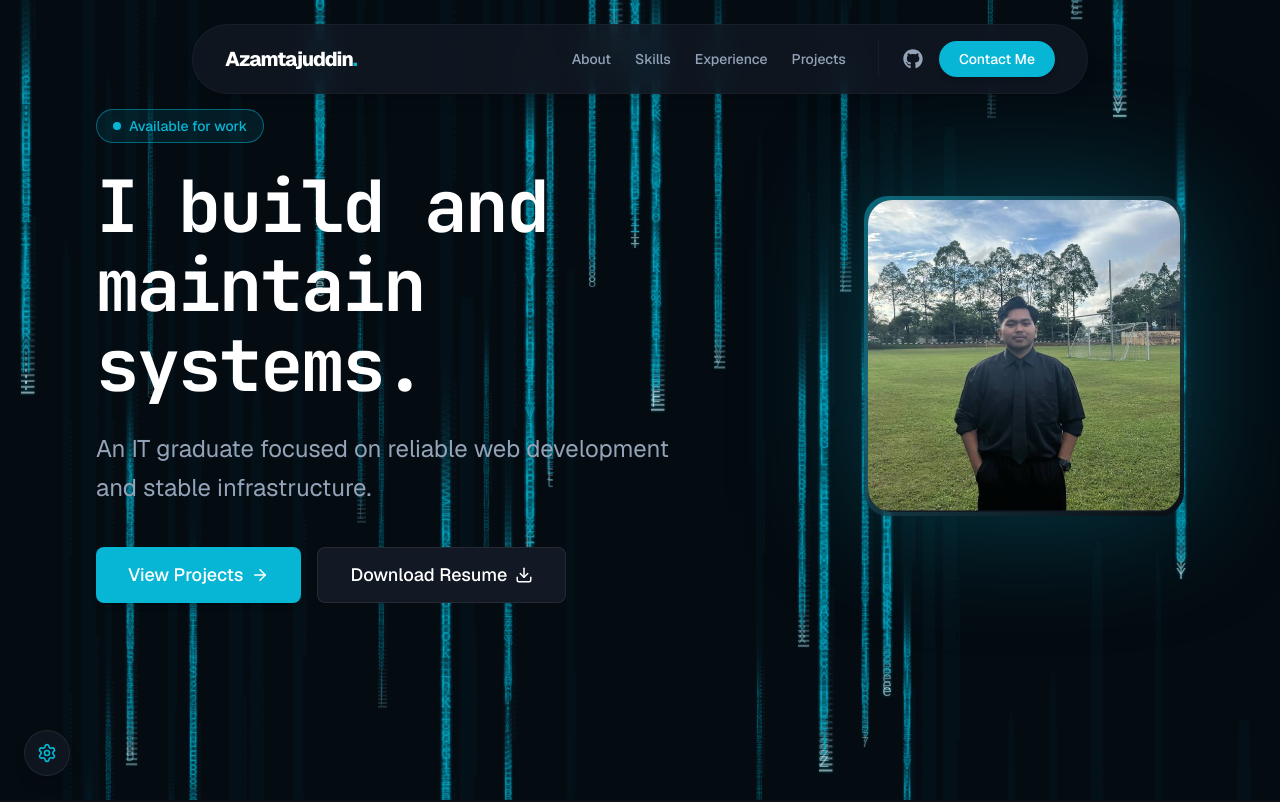
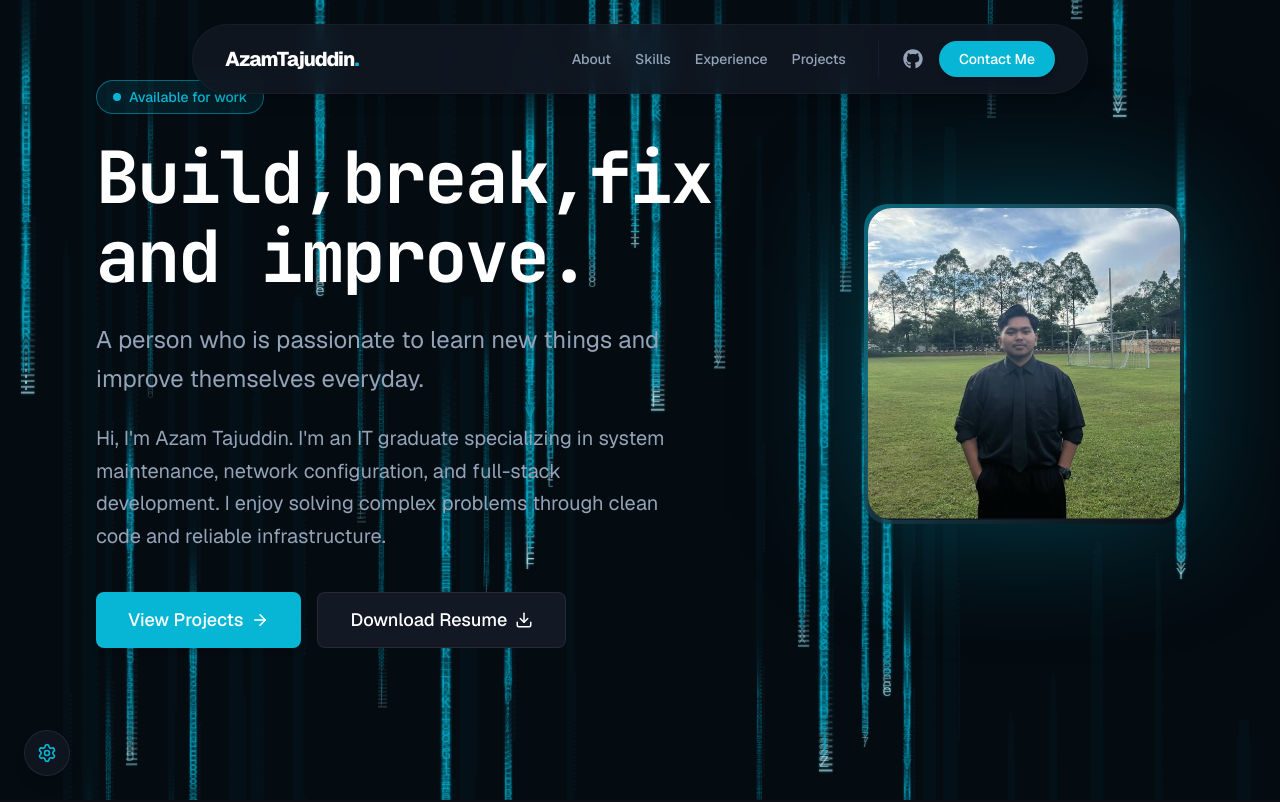
Before and after one commit to MatGol06/azam_portfolio, a Next.js app: page / in a window 1280 px wide. Shown: the top 802 px of the page. Built offline with nearby package versions, Linux system fonts and the light colour scheme.

Commit message:
content: add quote section in hero section

```diff
--- a/src/components/layout/Footer.jsx
+++ b/src/components/layout/Footer.jsx
@@ -8,7 +8,7 @@ export function Footer() {
       <div className="max-w-[1440px] mx-auto px-6 md:px-12 xl:px-24 flex flex-col md:flex-row items-center justify-between gap-6">
         <div className="text-center md:text-left">
           <a href="#" className="text-xl font-bold text-secondary tracking-tighter block mb-2 font-display">
-            Azam<span className="text-primary">.</span>
+            AzamTajuddin<span className="text-primary">.</span>
           </a>
           <p className="text-sm text-muted">
             Crafting premium digital experiences.
--- a/src/components/layout/Navbar.jsx
+++ b/src/components/layout/Navbar.jsx
@@ -28,7 +28,7 @@ export function Navbar() {
     <header className="fixed top-6 left-1/2 -translate-x-1/2 z-50 w-[90%] max-w-4xl transition-all duration-300">
       <div className="bg-surface/80 backdrop-blur-md border border-border/50 rounded-full px-6 py-3 md:px-8 md:py-4 shadow-lg flex items-center justify-between relative">
         <a href="#" className="text-xl font-extrabold text-secondary tracking-tighter hover:opacity-80 transition-opacity">
-          Azamtajuddin<span className="text-primary">.</span>
+          AzamTajuddin<span className="text-primary">.</span>
         </a>
 
         {/* Desktop Nav */}
--- a/src/components/sections/HeroSection.jsx
+++ b/src/components/sections/HeroSection.jsx
@@ -39,10 +39,23 @@ export function HeroSection() {
           initial={{ opacity: 0, y: 20 }}
           animate={{ opacity: 1, y: 0 }}
           transition={{ duration: 0.5, delay: 0.2 }}
-          className="text-xl md:text-2xl text-muted mb-10 max-w-xl leading-relaxed"
+          className="text-xl md:text-2xl text-muted mb-6 max-w-xl leading-relaxed"
         >
           {hero.subtitle}
         </motion.p>
+
+        {hero.quote && (
+          <motion.div
+            initial={{ opacity: 0, y: 20 }}
+            animate={{ opacity: 1, y: 0 }}
+            transition={{ duration: 0.5, delay: 0.25 }}
+            className="mb-10 max-w-xl"
+          >
+            <p className="text-lg md:text-xl text-muted/80 leading-relaxed font-sans">
+              {hero.quote}
+            </p>
+          </motion.div>
+        )}
 
         <motion.div
           initial={{ opacity: 0, y: 20 }}
--- a/src/data/portfolioData.js
+++ b/src/data/portfolioData.js
@@ -1,7 +1,8 @@
 export const portfolioData = {
   hero: {
-    title: "I build and maintain systems.",
-    subtitle: "An IT graduate focused on reliable web development and stable infrastructure.",
+    title: "Build,break,fix and improve.",
+    subtitle: "A person who is passionate to learn new things and improve themselves everyday.",
+    quote: "Hi, I'm Azam Tajuddin. I'm an IT graduate specializing in system maintenance, network configuration, and full-stack development. I enjoy solving complex problems through clean code and reliable infrastructure.",
     availability: "Available for work"
   },
   about: {
```
